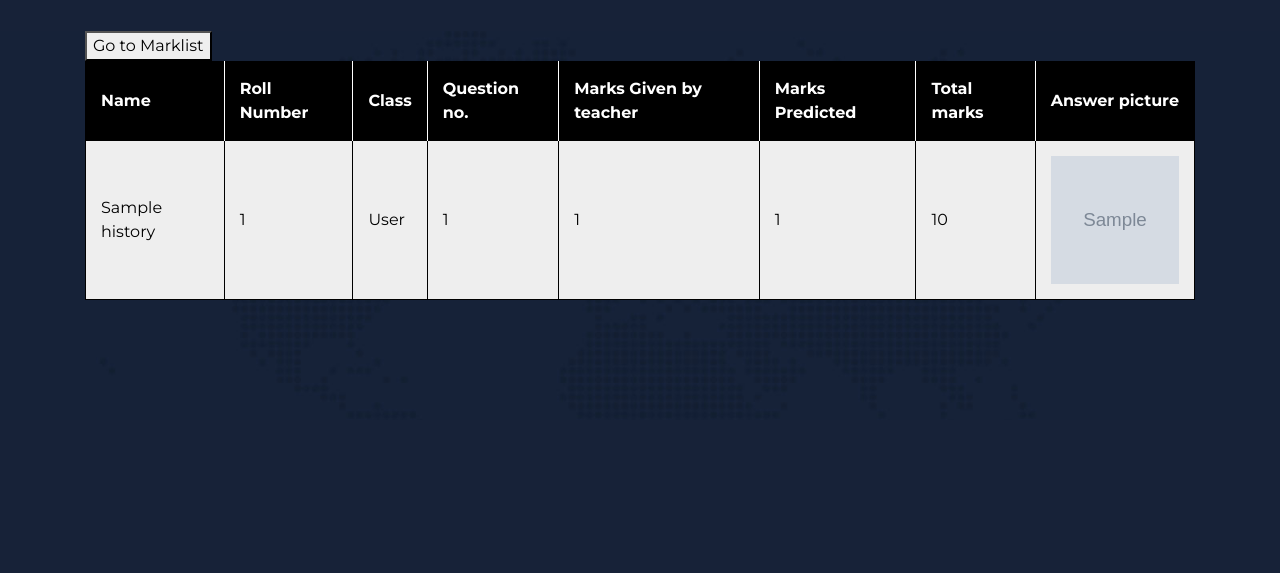
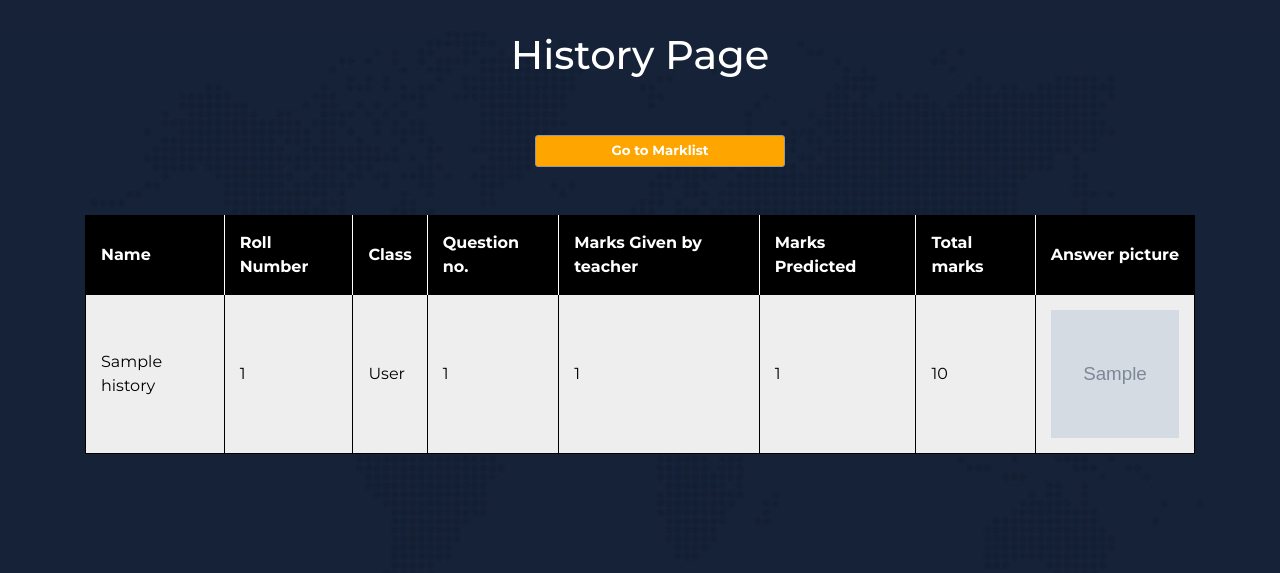
Before and after one commit to Sanjsarma/CorrectEasy, a Django app: page /finalhistory/ in a window 1280 px wide. Shown: the part 80-653 px from the top of the page. Run offline with Django 3.2, Linux system fonts and the light colour scheme; tables that the repository leaves empty hold one stand-in row (values such as "Sample post"); grey boxes marked "Sample" are stand-in pictures; some libraries are stand-ins or nearby versions.

Commit message:
button changes

```diff
--- a/newapp/templates/finalhistory.html
+++ b/newapp/templates/finalhistory.html
@@ -23,6 +23,22 @@
         .body {
           margin-top: 100px;
           padding: 1200px;
+        }
+        button {
+          color: white;
+          display: inline-block;
+          background: orange;/*-webkit-linear-gradient(top, #f9f9f9, #e3e3e3)*/
+          border: 1px solid #999;
+          border-radius: 3px;
+          padding: 5px 8px;
+          outline: none;
+          white-space: nowrap;
+         -webkit-user-select: none;
+          cursor: pointer;
+          width: 250px;
+          font-weight: 700;
+          font-size: 10pt;
+          margin-left :40px
         }
         input[type=submit] {
           background-color: #f5a425 !important;
@@ -158,7 +174,7 @@
 <body  style = "background-color: #172238;">
     <header class="main-header clearfix" role="header">
         <div class="logo">
-          <a href="#"><em>Correct</em>Easy</a>
+          <a href="{%url 'newapp:home' %}"><em>Correct</em>Easy</a>
         </div>
         <a href="#menu" class="menu-link"><i class="fa fa-bars"></i></a>
         <nav id="menu" class="main-nav" role="navigation">
@@ -171,9 +187,14 @@
       <section class="section contact"  >
         <div class="container" >
         <div style = "  margin-top :10%; color: white;">
+          <h1 style = "  color :white ;" align="center">History Page</h1>
+          <br>
+          <br>
           <div class="wrapper">
-            <button type="button" onclick="location.href='/marklist'" class="button" style="float:left;">Go to Marklist</button>
+            <button type="button" onclick="location.href='/marklist'" class="button">Go to Marklist</button>
           </div>
+          <br>
+          <br>
     <table id="t01">
         <tr>
             <th>Name </th>
```
